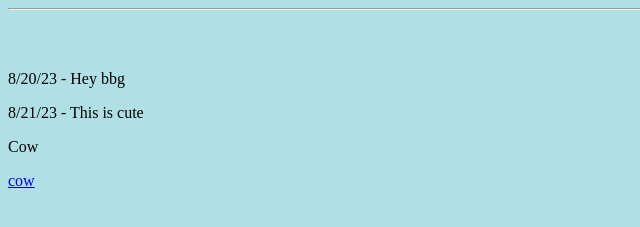
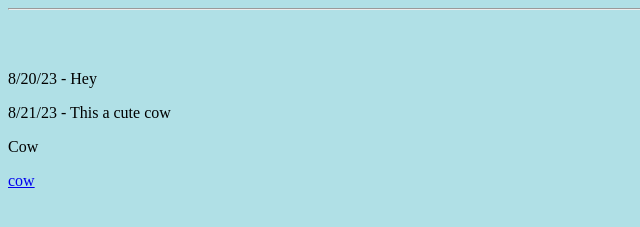
Before and after one commit to PrettyMuchBrianna/Website, a plain HTML site: page index.html in a window 1280 px wide. Shown: the part 275-502 px from the top of the page, 0-640 px from the left. Drawn offline with Linux system fonts and the light colour scheme.

Commit message:
update website

```diff
--- a/index.html
+++ b/index.html
@@ -16,11 +16,11 @@
         <hr><br><br>
 
         <p>
-            8/20/23 - Hey bbg
+            8/20/23 - Hey
         </p>
 
         <p>
-            8/21/23 - This is cute
+            8/21/23 - This a cute cow
         </p>
 
         <p> Cow </p>
```
